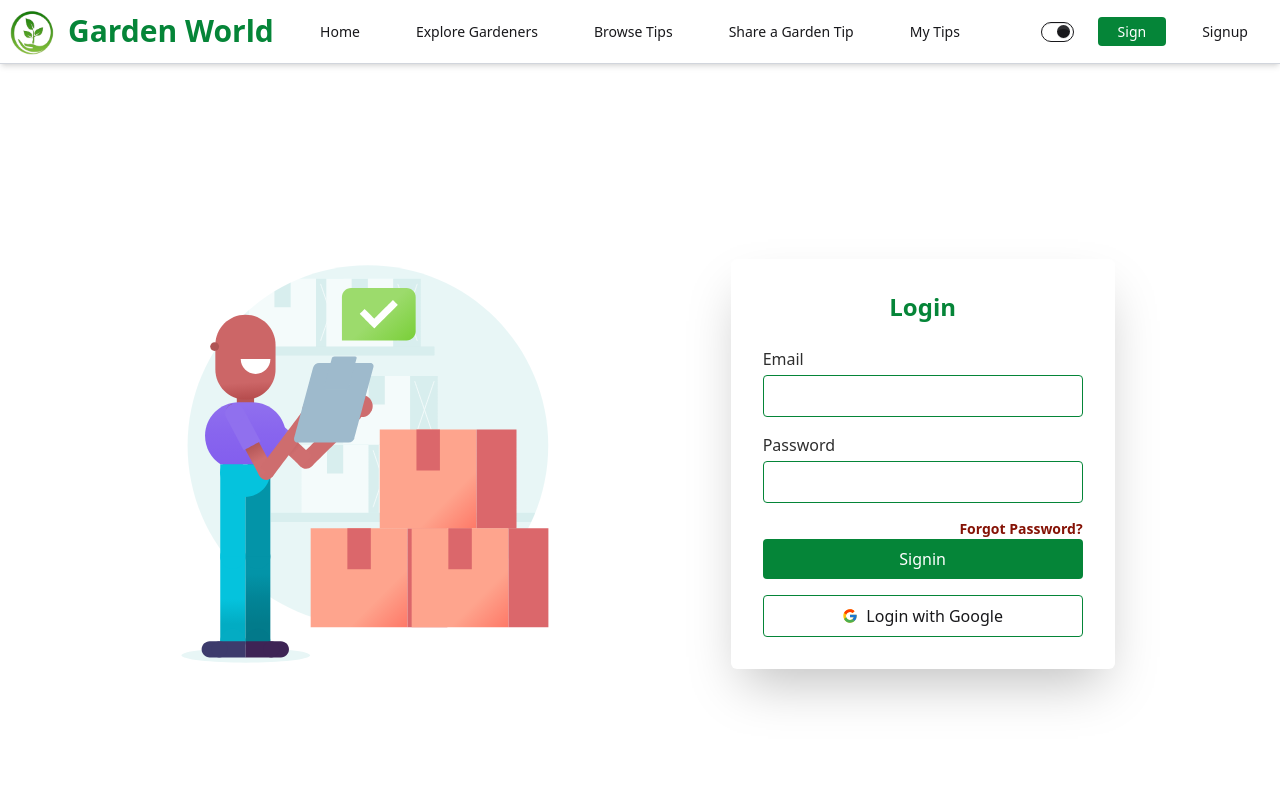
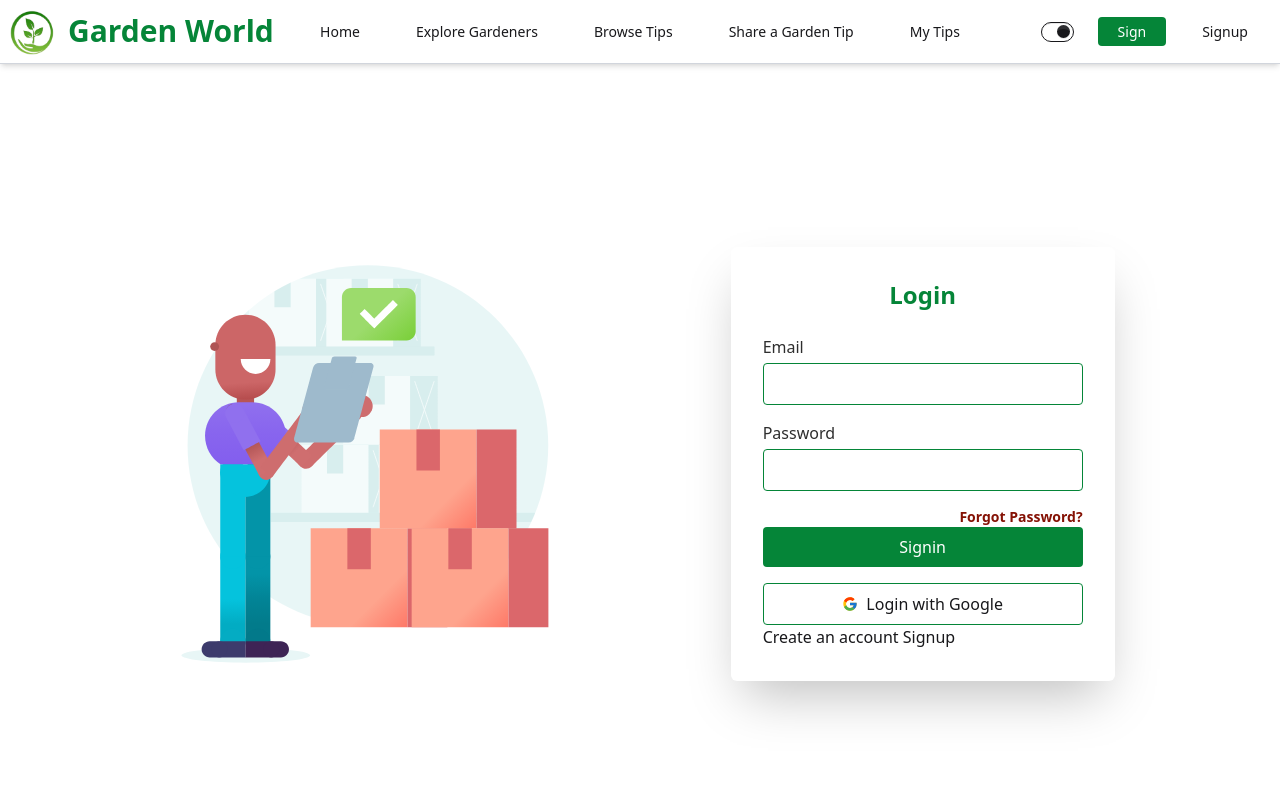
Before and after one commit to ranajitchandra/garden-world-client, a React (Vite) app: page /auth/login in a window 1280 px wide. Shown: the top 800 px of the page. Built offline with nearby package versions, Linux system fonts and the light colour scheme; no server answers.

Commit message:
improve style"

```diff
--- a/src/pages/Login.jsx
+++ b/src/pages/Login.jsx
@@ -1,5 +1,5 @@
 import { useContext, useState } from "react";
-import { useLocation, useNavigate } from "react-router";
+import { Link, useLocation, useNavigate } from "react-router";
 import { toast } from "react-toastify";
 import { FcGoogle } from "react-icons/fc";
 import { AuthContext } from "../context/AuthContextProvider";
@@ -152,6 +152,7 @@ export default function Login() {
                         >
                             <FcGoogle className="mr-2" /> Login with Google
                         </button>
+                        <p>Create an account <Link to="/auth/login">Signup</Link></p>
                     </form>
                 </div>
             </div>
```
